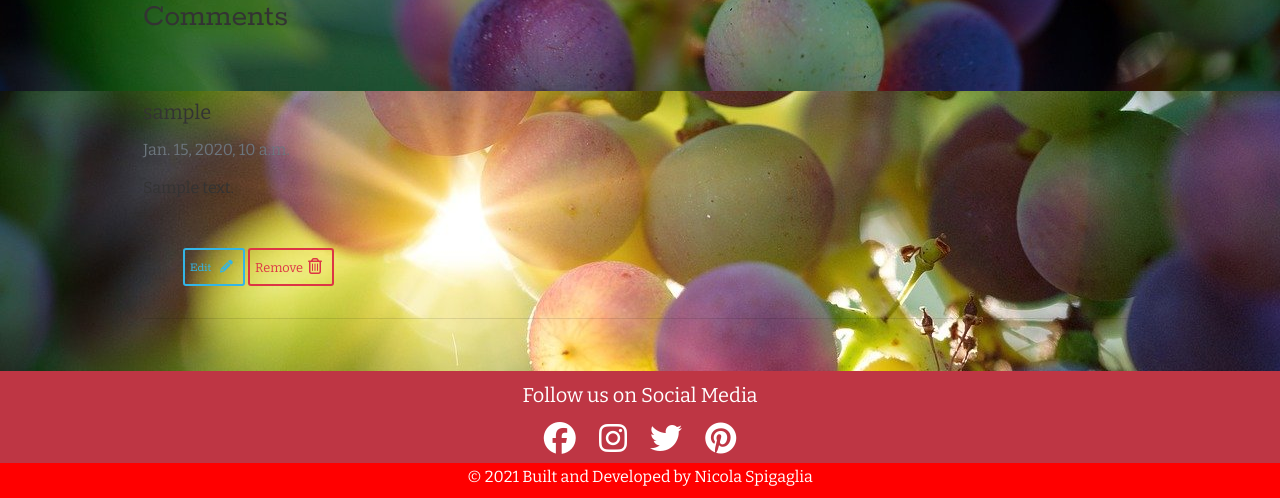
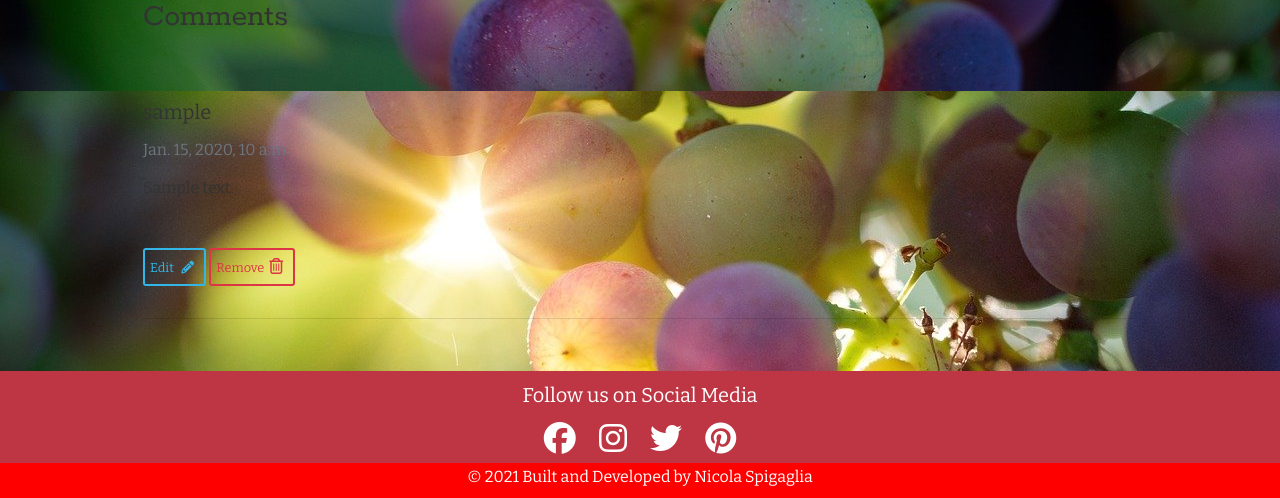
Before and after one commit to Nicola2309/Winefulness, a Django app: page /winemakers/1 in a window 1280 px wide. Shown: the part 1615-2113 px from the top of the page. Run offline with Django 3.2, Linux system fonts and the light colour scheme; a user stored in the database is signed in; tables that the repository leaves empty hold one stand-in row (values such as "Sample post"); grey boxes marked "Sample" are stand-in pictures; parts of the project's set-up code (start-up, migrations or seed data) failed here and were passed over; some libraries are stand-ins or nearby versions.

Commit message:
Styled edit/remove buttons throughout the project

```diff
--- a/winemakers/templates/winemakers/winemaker_detail.html
+++ b/winemakers/templates/winemakers/winemaker_detail.html
@@ -23,7 +23,7 @@
 {% endblock %}
 {% block content %}
 <div class="overlay"></div>
-<div class="container">
+<div class="container txt-position">
     <div class="row">
         <div class="col-12">
             <h5 class="text-bold mt-3">{{ winemakers.heading }}</h5>
@@ -86,9 +86,9 @@
             <h6 class="text-muted mt-3">{{ comment.date_time }}</h6>
             <p class="mt-3">{{ comment.comment }}</p>
             {% if request.user == comment.user %}
-            <ul class="mt-5">
+            <ul class="mt-5 comnt-btns">
                 <li class="d-inline">
-                    <a href="{% url 'edit_comment' winemakers.pk comment.pk %}" class="update-link btn text-font edit-btn"><small>
+                    <a href="{% url 'edit_comment' winemakers.pk comment.pk %}" class="update-link btn edit-btn"><small>
                     Edit <span class="icon"><i class="fas fa-pencil-alt"></i></span></small>
                     </a>
                 </li>
```
